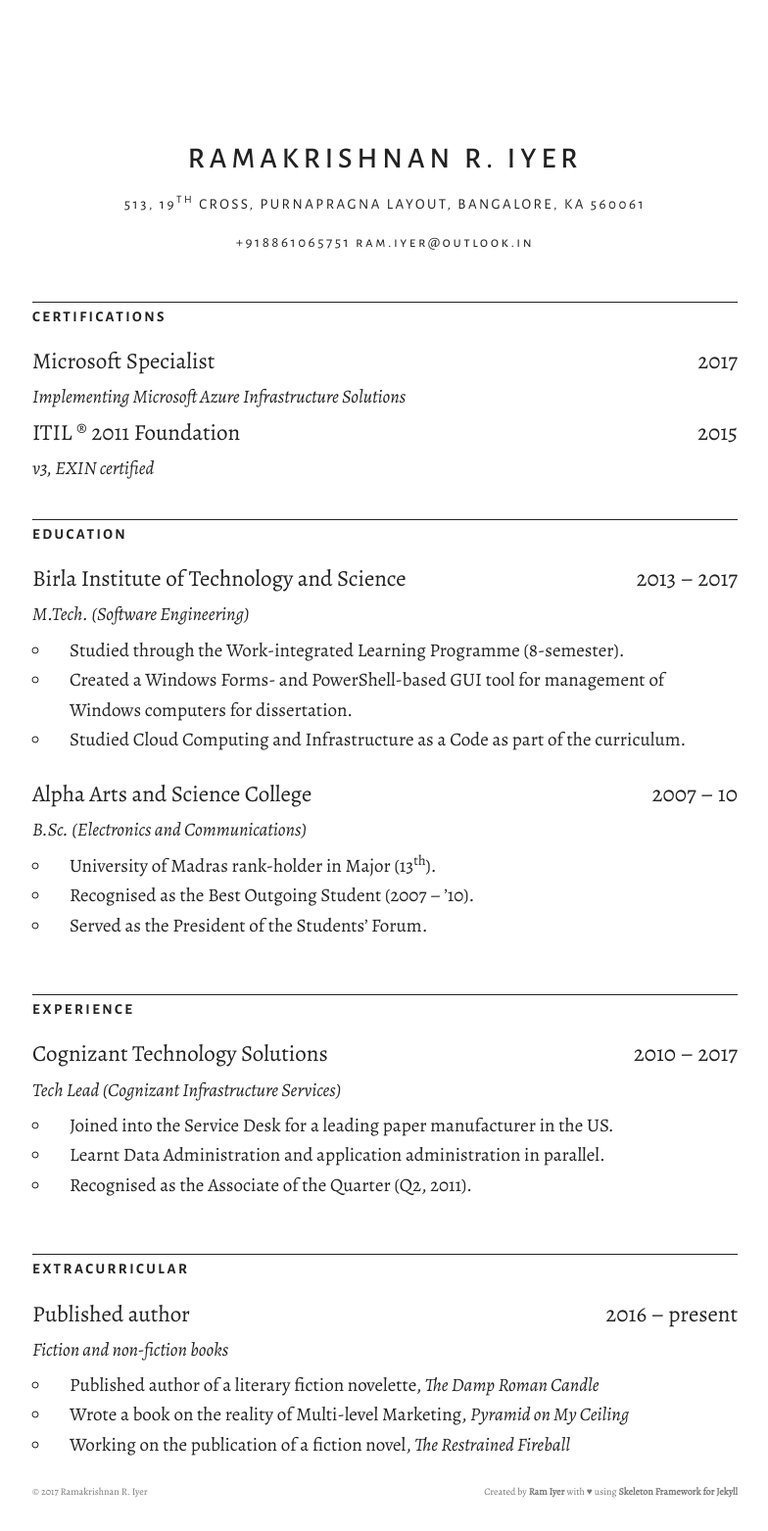
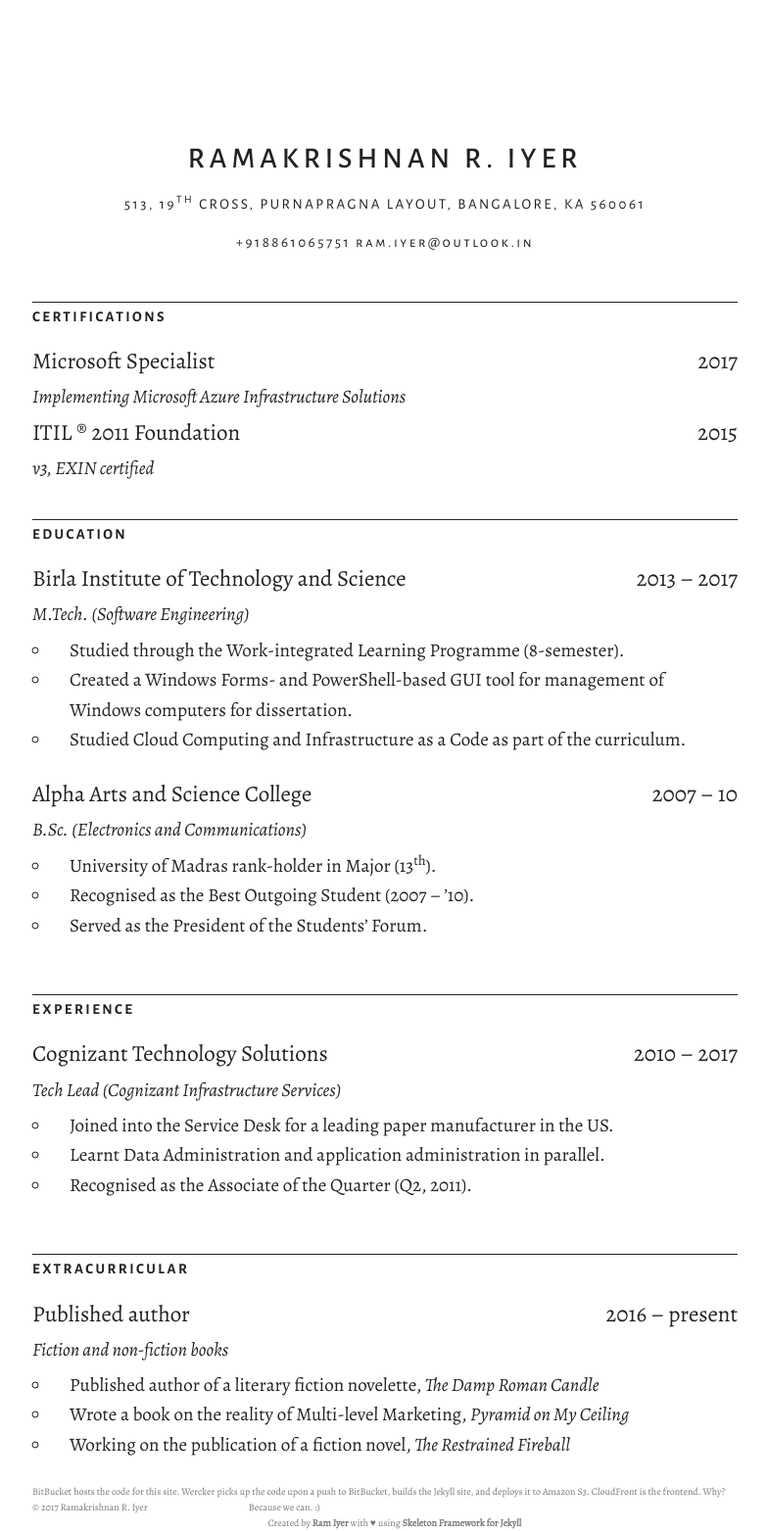
Before and after one commit to theramiyer/resume, a Jekyll site: the page built from index.html, in a window 1280 px wide. Shown: the whole page at 98% size, without its empty margins (247-1031 px from the left). Built offline with Jekyll 4.4.1, drawn with Linux system fonts in a browser that asks for light colours; before the commit the page ends 1531 px from its top, so only the background shows below that.

Commit message:
Add footer content on how this site is made

```diff
--- a/_layouts/default.html
+++ b/_layouts/default.html
@@ -11,6 +11,7 @@
           {{ content }}
           <footer class="site-footer">
             <div class="twelve column">
+                BitBucket hosts the code for this site. Wercker picks up the code upon a push to BitBucket, builds the Jekyll site, and deploys it to Amazon&nbsp;S3. CloudFront is the frontend. Why? Because we can. :)
               <div class="one-third column">
                 <div class="u-pull-left">
                   &copy; {{  site.time | date: '%Y' }} {{ site.name }}
```
